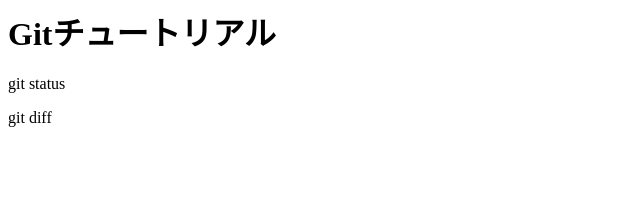
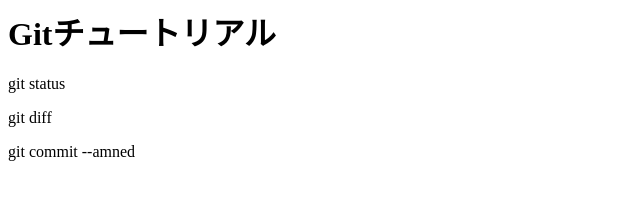
Before and after one commit to hideyuki-lecture/git_tutorial, a plain HTML site: page index.html in a window 1280 px wide. Shown: the whole page, without its empty margins (0-640 px from the left). Drawn offline with Linux system fonts and the light colour scheme.

Commit message:
git commit --amned

```diff
--- a/index.html
+++ b/index.html
@@ -1,3 +1,4 @@
 <h1>Gitチュートリアル</h1>
 <p>git status</p>
 <p>git diff</p>
+<p>git commit --amned</p>
```
